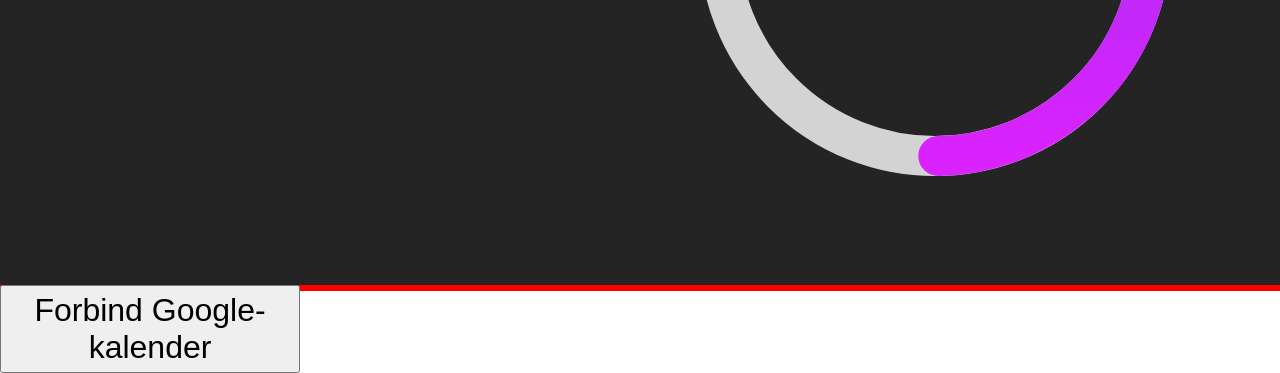
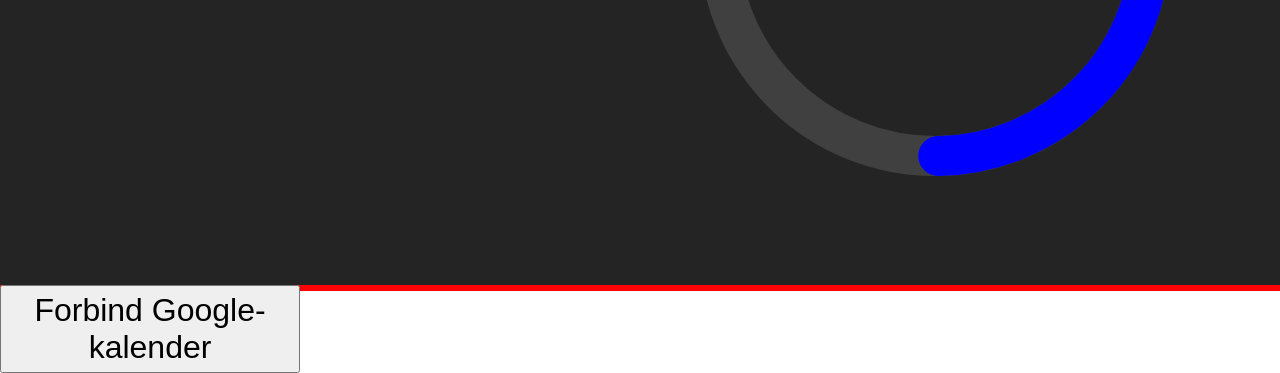
Before and after one commit to Johannesfyren/GCalendarProject, a website built with webpack: page src/index.html in a window 1280 px wide. Shown: the part 509-882 px from the top of the page. Built offline with nearby package versions, Linux system fonts and the light colour scheme.

```diff
--- a/src/CDStyle.css
+++ b/src/CDStyle.css
@@ -27,7 +27,7 @@
 
 #myCircle2{ /* background to timer*/
     fill:none;
-    stroke: lightgray;
+    stroke: rgb(65, 64, 64);
     stroke-width: 40px;
     stroke-dasharray: 1350;
     stroke-dashoffset: 0;
@@ -39,7 +39,7 @@
 
 #myCircle{ /* background to timer*/
     fill:none;
-    stroke: url(#GradientColor);
+    stroke: blue;
     stroke-width: 40px;
     stroke-dasharray: 1350;
     stroke-dashoffset: 675;
--- a/src/index.html
+++ b/src/index.html
@@ -25,21 +25,11 @@
                 <div class="skill">
                     <div id="number">122 min</div>
                     <svg xmlns="http://www.w3.org/2000/svg" version="1.1">
-                        <defs>
-                          <linearGradient id="GradientColor">
-                            <stop offset="0%" stop-color="#DA22FF" />
-                            <stop offset="100%" stop-color="#9733EE" />
-                          </linearGradient>
-                        </defs>
+
                         <circle id="myCircle2" stroke-linecap="round" />
                     </svg>
                     <svg xmlns="http://www.w3.org/2000/svg" version="1.1">
-                        <defs>
-                          <linearGradient id="GradientColor">
-                            <stop offset="0%" stop-color="#DA22FF" />
-                            <stop offset="100%" stop-color="#9733EE" />
-                          </linearGradient>
-                        </defs>
+
                         <circle id="myCircle" stroke-linecap="round" />
                     </svg>
                 </div>
```
